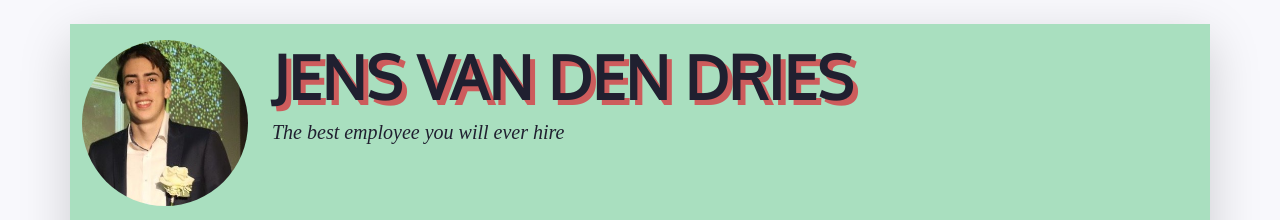
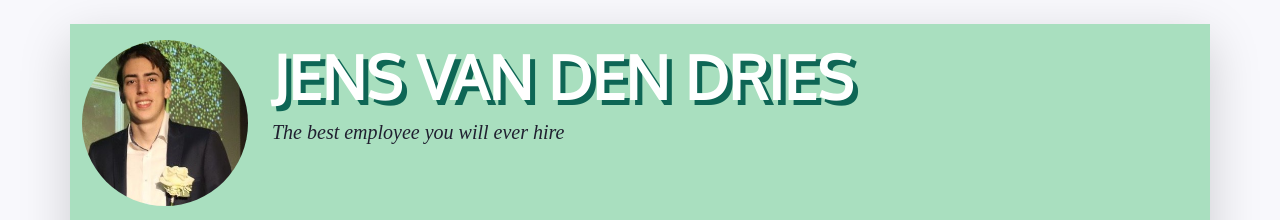
Before and after one commit to JensD01/PRJ4-cv, a plain HTML site: page index.html in a window 1280 px wide. Shown: the top 220 px of the page. Drawn offline with nearby package versions, Linux system fonts and the light colour scheme.

Commit message:
Update styles.css

```diff
--- a/css/styles.css
+++ b/css/styles.css
@@ -19,9 +19,11 @@ font-family: 'Oxygen', sans-serif;
 
 font-size: 60px;
 
+color: white;
+
 text-transform: uppercase;
 
-text-shadow: 5px 5px indianred;
+text-shadow: 5px 5px #0E6655 ;
 
 
 }
```
